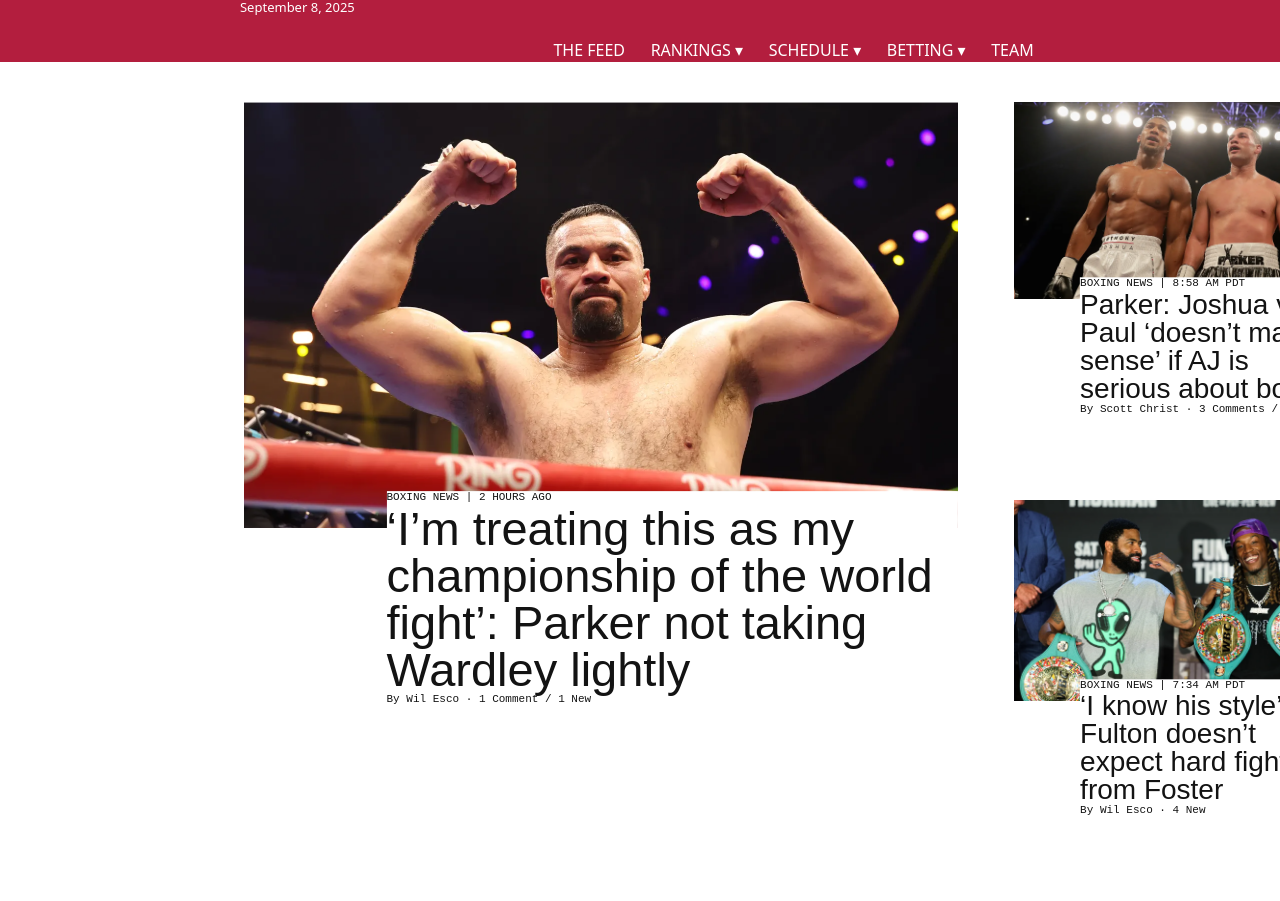
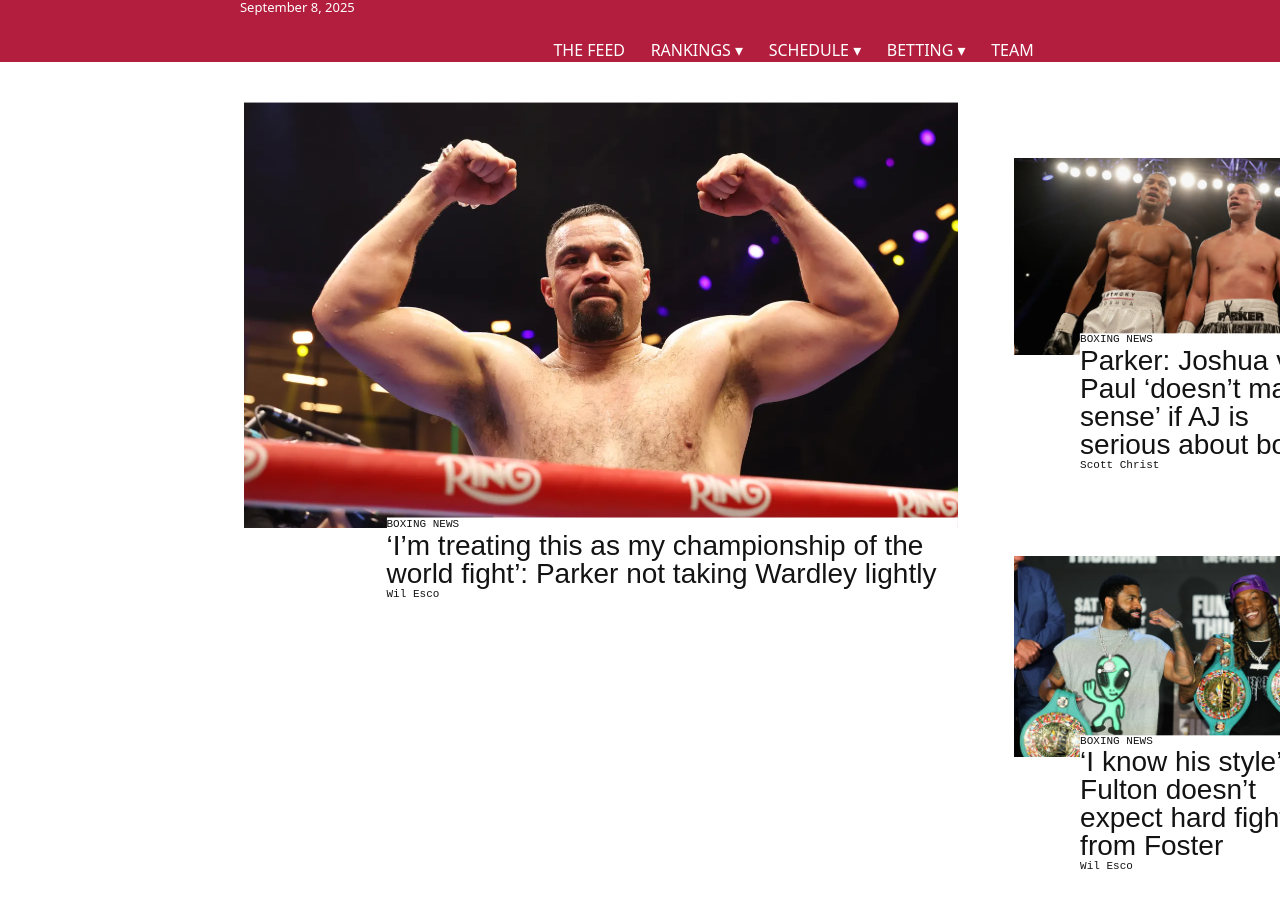
Before and after one commit to franklinwangg/BoxingNews258Redesign, a React (Vite) app: page / in a window 1280 px wide. Shown: the part 340-1241 px from the top of the page. Before the commit the page ends 1185 px from the top, so only its background shows below. Built offline with nearby package versions, Linux system fonts and the light colour scheme.

Commit message:
added automated post fetching with dummy json dataset in homepage

```diff
--- /dev/null
+++ b/public/fakeData/data.json
@@ -0,0 +1,23 @@
+[
+  {
+    "id": "1",
+    "title": "‘I’m treating this as my championship of the world fight’: Parker not taking Wardley lightly",
+    "author": "Wil Esco",
+    "description": "BOXING NEWS",
+    "imgUrl": "../assets/postImages/joseph-parker.png"
+  },
+  {
+    "id": "2",
+    "title": "Parker: Joshua vs Paul ‘doesn’t make sense’ if AJ is serious about boxing",
+    "author": "Scott Christ",
+    "description": "BOXING NEWS",
+    "imgUrl": "../assets/postImages/parker-and-joshua.png"
+  },
+  {
+    "id": "3",
+    "title": "‘I know his style’: Fulton doesn’t expect hard fight from Foster",
+    "author": "Wil Esco",
+    "description": "BOXING NEWS",
+    "imgUrl": "../assets/postImages/fulton-vs-foster.png"
+  }
+]
--- a/src/App.jsx
+++ b/src/App.jsx
@@ -1,18 +1,22 @@
 import React from "react";
 import Homepage from "./pages/Homepage/Homepage";
-import Login from "./pages/Login";
-import SignUp from "./pages/SignUp";
+import Login from "./pages/Login/Login";
+import SignUp from "./pages/SignUp/SignUp";
 import { BrowserRouter, Routes, Route } from "react-router-dom";
+import PostsProvider from "./contexts/PostsProvider";
 
 const App = () => {
   return (
     <BrowserRouter>
       {/* Routes */}
-      <Routes>
-        <Route path="/" element={<Homepage />} />
-        <Route path="/login" element={<Login />} />
-        <Route path="/sign-up" element={<SignUp />} />
-      </Routes>
+      <PostsProvider>
+        <Routes>
+          <Route path="/" element={<Homepage />} />
+          <Route path="/login" element={<Login />} />
+          <Route path="/sign-up" element={<SignUp />} />
+          {/* <Route path="/post/:id" element={<Post />} /> */}
+        </Routes>
+      </PostsProvider>
     </BrowserRouter>
   );
 };
--- /dev/null
+++ b/src/components/HeaderBar.css
@@ -0,0 +1,61 @@
+.header {
+  background-color: #b31e3e;
+  color: white;
+}
+.header__brand-and-actions {
+  display: flex;
+  /*! flex-direction: ; */
+  justify-content: space-around;
+  margin-left: 34vw;
+}
+
+.header__auth-btn {
+  background-color: var(--header-color);
+  color: var(--homepage-background-color);
+}
+.header__logo-title-search {
+  display: flex;
+  flex-direction: row;
+  gap: 18vw; /* updated from 26vw */
+  margin-top: 2vh;
+  margin-left: 4vw;
+  width: 1536px;
+}
+
+.header__logo-and-description {
+  display: flex;
+  margin-left: 10vw; /* updated from 20vw */
+  gap: 1vw;
+  margin-bottom: 5vh;
+}
+
+.logo {
+  height: 100%;
+}
+
+.logo__image {
+  height: 100%;
+}
+
+.brand-description__tagline {
+  font-weight: 700;
+}
+
+.brand-description {
+  font-size: 13px;
+  display: flex;
+  flex-direction: column;
+}
+
+.header__search-icon {
+  width: 36vw;
+  padding-left: 120px;
+  flex: 1;
+}
+
+.nav-bar__options {
+  display: flex;
+  list-style-type: none;
+  gap: 2vw;
+  justify-content: center;
+}
--- /dev/null
+++ b/src/components/HeaderBar.jsx
@@ -0,0 +1,52 @@
+import React from "react";
+import logo from "../assets/logo.png";
+import "./HeaderBar.css";
+
+const HeaderBar = () => {
+  return (
+    <>
+      <header className="header">
+        <div className="header__brand-and-actions">
+          <div className="brand">SB NATION</div>
+          <div className="actions">
+            <div className="actions__auth-links">
+              <button className="header__auth-btn">Sign Up</button>
+              <button className="header__auth-btn">Login</button>
+            </div>
+          </div>
+        </div>
+        <div className="header__logo-title-search">
+          <div className="header__logo-and-description">
+            <div className="logo">
+              <img className="logo__image" src={logo} alt="Logo" />
+            </div>
+
+            <div className="brand-description">
+              <p className="brand-description__tagline">
+                A Global Boxing News and Commentary Community
+              </p>
+              <p className="brand-description__date">September 8, 2025</p>
+            </div>
+          </div>
+
+          <div className="header__title">BOXINGNEWS258</div>
+          <span className="header__search-icon">🔍</span>
+        </div>
+        <div className="header__menu">
+          {/* Navbar */}
+          <nav className="nav-bar">
+            <ul className="nav-bar__options">
+              <li className="nav-bar__option">THE FEED</li>
+              <li className="nav-bar__option">RANKINGS ▾</li>
+              <li className="nav-bar__option">SCHEDULE ▾</li>
+              <li className="nav-bar__option">BETTING ▾</li>
+              <li className="nav-bar__option">TEAM</li>
+            </ul>
+          </nav>
+        </div>
+      </header>
+    </>
+  );
+};
+
+export default HeaderBar;
--- /dev/null
+++ b/src/contexts/PostsProvider.jsx
@@ -0,0 +1,34 @@
+import React, { createContext, useState, useEffect } from "react";
+// import data from "../fakeData/data.json";
+// import data from "/fakeData/data.json";
+
+export const PostsContext = createContext();
+
+const PostsProvider = ({ children }) => {
+  // 1) fetch the data
+  // 2) for each element in data, load it into a useState
+  // 3) put the useState into the useContext with createContext
+  // 4) wrap the postsContext around necessary elements in app
+
+  const [posts, setPosts] = useState([]);
+  const fetchData = () => {
+    fetch("/fakeData/data.json")
+      .then((promise) => {
+        return promise.json();
+      })
+      .then((dataJson) => {
+        setPosts(dataJson);
+      });
+  };
+
+  useEffect(() => {
+    fetchData();
+    // postsContext. // add the posts into this context
+  }, []);
+
+  return (
+    <PostsContext.Provider value={{ posts }}>{children}</PostsContext.Provider>
+  );
+};
+
+export default PostsProvider;
--- a/src/pages/Homepage/Homepage.jsx
+++ b/src/pages/Homepage/Homepage.jsx
@@ -1,11 +1,25 @@
-import React from "react";
+import React, { useContext } from "react";
 import "./Homepage.css";
 import img1 from "../../assets/postImages/joseph-parker.png";
 import img2 from "../../assets/postImages/parker-and-joshua.png";
 import img3 from "../../assets/postImages/fulton-vs-foster.png";
-import logo from "../../assets/logo.png";
+import HeaderBar from "../../components/HeaderBar";
+
+import { Link } from "react-router-dom";
+
+import { PostsContext } from "../../contexts/PostsProvider";
 
 const Homepage = () => {
+  // extract the first three posts, and paste them onto the stories
+  // const [posts, setPosts] = useState([]);
+
+  // useEffect(() => { // infinite loop?
+  //   setPosts(posts_context);
+  // }, [posts]);
+
+  const { posts } = useContext(PostsContext);
+  console.log("homepage : posts - ", posts);
+
   return (
     <div className="homepage">
       {/* Top Banner Ad */}
@@ -18,98 +32,94 @@ const Homepage = () => {
       </div>
 
       {/* Header */}
-      <header className="header">
-        <div className="header__brand-and-actions">
-          <div className="brand">SB NATION</div>
-          <div className="actions">
-            <div className="actions__auth-links">
-              <button className="header__auth-btn">Sign Up</button>
-              <button className="header__auth-btn">Login</button>
-            </div>
-          </div>
-        </div>
-        <div className="header__logo-title-search">
-          <div className="header__logo-and-description">
-            <div className="logo">
-              <img className="logo__image" src={logo} alt="Logo" />
-            </div>
-
-            <div className="brand-description">
-              <p className="brand-description__tagline">
-                A Global Boxing News and Commentary Community
-              </p>
-              <p className="brand-description__date">September 8, 2025</p>
-            </div>
-          </div>
-
-          <div className="header__title">BOXINGNEWS258</div>
-          <span className="header__search-icon">🔍</span>
-        </div>
-        <div className="header__menu">
-          {/* Navbar */}
-          <nav className="nav-bar">
-            <ul className="nav-bar__options">
-              <li className="nav-bar__option">THE FEED</li>
-              <li className="nav-bar__option">RANKINGS ▾</li>
-              <li className="nav-bar__option">SCHEDULE ▾</li>
-              <li className="nav-bar__option">BETTING ▾</li>
-              <li className="nav-bar__option">TEAM</li>
-            </ul>
-          </nav>
-        </div>
-      </header>
+      <HeaderBar />
 
       {/* Main Content */}
+      {posts.length > 0 && (
         <main className="homepage__content">
           {/* Left Feature Story */}
           <article className="feature-story">
-          <img className="feature-story__image" src={img1} alt="Main Story" />
+            {posts[0] ? (
+              <Link
+                className="first-post-title"
+                to={`/post/${posts[0].id}`}
+                state={{
+                  id: posts[0].id,
+                  title: posts[0].title,
+                  article_url: posts[0].article_url,
+                  image_url: posts[0].image_url,
+                }}
+              >
+                <img className="side-story__image" src={img1} alt="Story" />
                 <div className="story-information">
-            <div className="feature-story__description">
-              BOXING NEWS | 2 HOURS AGO
+                  <div className="side-story__description">
+                    {posts[0].description}
                   </div>
-            <h1 className="feature-story__title">
-              ‘I’m treating this as my championship of the world fight’: Parker
-              not taking Wardley lightly
-            </h1>
-            <p className="feature-story__author">
-              By Wil Esco · 1 Comment / 1 New
-            </p>
+                  <h2 className="side-story__title">{posts[0].title}</h2>
+                  <p className="side-story__author">{posts[0].author}</p>
                 </div>
+              </Link>
+            ) : (
+              <p>Loading...</p>
+            )}
           </article>
 
           {/* Right Side Stories */}
           <div className="side-stories">
-          <article className="side-story">
+            <article className="side-story"></article>
+
+            {posts[1] ? (
+              <Link
+                className="first-post-title"
+                to={`/post/${posts[1].id}`}
+                state={{
+                  id: posts[1].id,
+                  title: posts[1].title,
+                  article_url: posts[1].article_url,
+                  image_url: posts[1].image_url,
+                }}
+              >
                 <img className="side-story__image" src={img2} alt="Story" />
                 <div className="story-information">
                   <div className="side-story__description">
-                BOXING NEWS | 8:58 AM PDT
+                    {posts[1].description}
                   </div>
-              <h2 className="side-story__title">
-                Parker: Joshua vs Paul ‘doesn’t make sense’ if AJ is serious
-                about boxing
-              </h2>
-              <p className="side-story__author">
-                By Scott Christ · 3 Comments / 3 New
-              </p>
+                  <h2 className="side-story__title">{posts[1].title}</h2>
+                  <p className="side-story__author">{posts[1].author}</p>
                 </div>
-          </article>
+              </Link>
+            ) : (
+              <p>Loading...</p>
+            )}
 
             <article className="side-story">
+              {posts[2] ? (
+                <Link
+                  className="first-post-title"
+                  to={`/post/${posts[2].id}`}
+                  state={{
+                    id: posts[2].id,
+                    title: posts[2].title,
+                    article_url: posts[2].article_url,
+                    image_url: posts[2].image_url,
+                  }}
+                >
                   <img className="side-story__image" src={img3} alt="Story" />
                   <div className="story-information">
                     <div className="side-story__description">
-                BOXING NEWS | 7:34 AM PDT
+                      {posts[2].description}
                     </div>
-              <h2 className="side-story__title">
-                ‘I know his style’: Fulton doesn’t expect hard fight from Foster
-              </h2>
-              <p className="side-story__author">By Wil Esco · 4 New</p>
+                    <h2 className="side-story__title">{posts[2].title}</h2>
+                    <p className="side-story__author">{posts[2].author}</p>
                   </div>
+                </Link>
+              ) : (
+                <p>Loading...</p>
+              )}
             </article>
           </div>
         </main>
+      )}
     </div>
   );
 };
```
Also changed, not shown: src/pages/Homepage/Homepage.css (+0 -68 lines), src/pages/Homepage/temp.js (deleted, +0 -106 lines), src/pages/Post/Post.jsx (added, +7 -0 lines), src/pages/Login/Login.jsx (renamed from src/pages/Login.jsx), src/pages/Post/Post.css (added), src/pages/SignUp/SignUp.jsx (renamed from src/pages/SignUp.jsx). Lines whose indentation alone changed are shown as unchanged.
